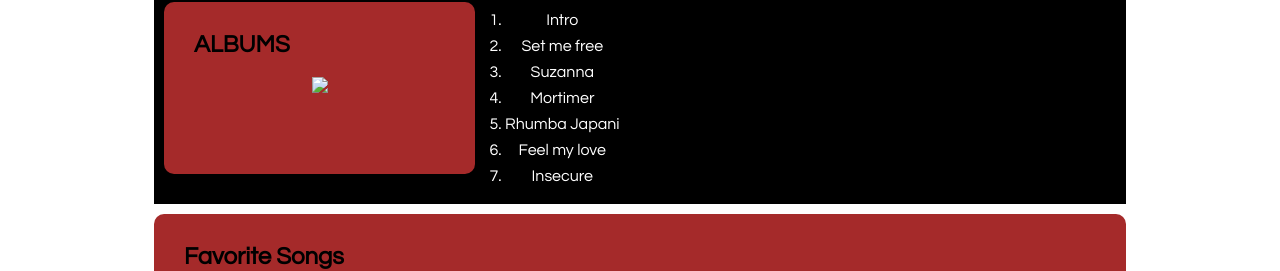
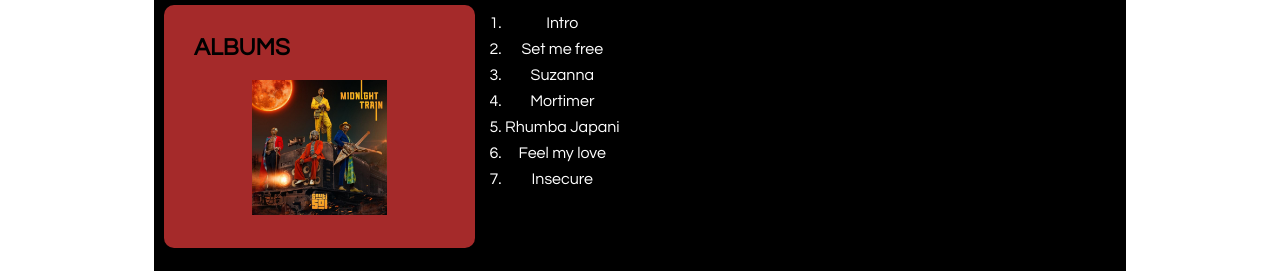
Before and after one commit to LauretteMongina/Favourite-band-project, a plain HTML site: page index.html in a window 1280 px wide. Shown: the part 2051-2322 px from the top of the page. Drawn offline with Linux system fonts and the light colour scheme.

Commit message:
Edited images

```diff
--- a/index.html
+++ b/index.html
@@ -4,7 +4,7 @@
     <meta charset="utf-8">
     <meta name="viewport" content="width=device-width,initial scale=1.0">
     <title>MY FAVORITE BAND</title>
-    <link rel="stylesheet" type="text/css" href="index.css"
+    <link rel="stylesheet" type="text/css" href="index.css">
   </head>
     <body>
       <section class="header">
```
Also changed, not shown: POLYCARP.jpeg (added), SAVARA.jpeg (added), bien.jpg (added), chimano.jpg (added), polycarp.jpg (added), savara.jpg (added), sol.jpg (added), train.jpg (added).
